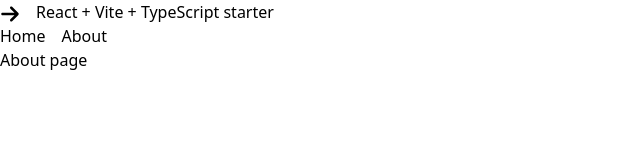
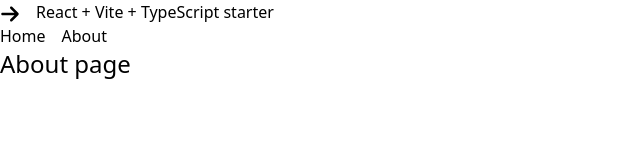
Before and after one commit to paolodapul/stork, a React (Vite) app: page /about in a window 1280 px wide. Shown: the top 160 px of the page, without its empty margins (0-640 px from the left). Built offline with nearby package versions, Linux system fonts and the light colour scheme.

Commit message:
Add class to About page

```diff
--- a/src/components/About/About.tsx
+++ b/src/components/About/About.tsx
@@ -1,5 +1,5 @@
 const About = () => {
-  return <div>About page</div>;
+  return <div className="text-2xl">About page</div>;
 };
 
 export { About };
```
